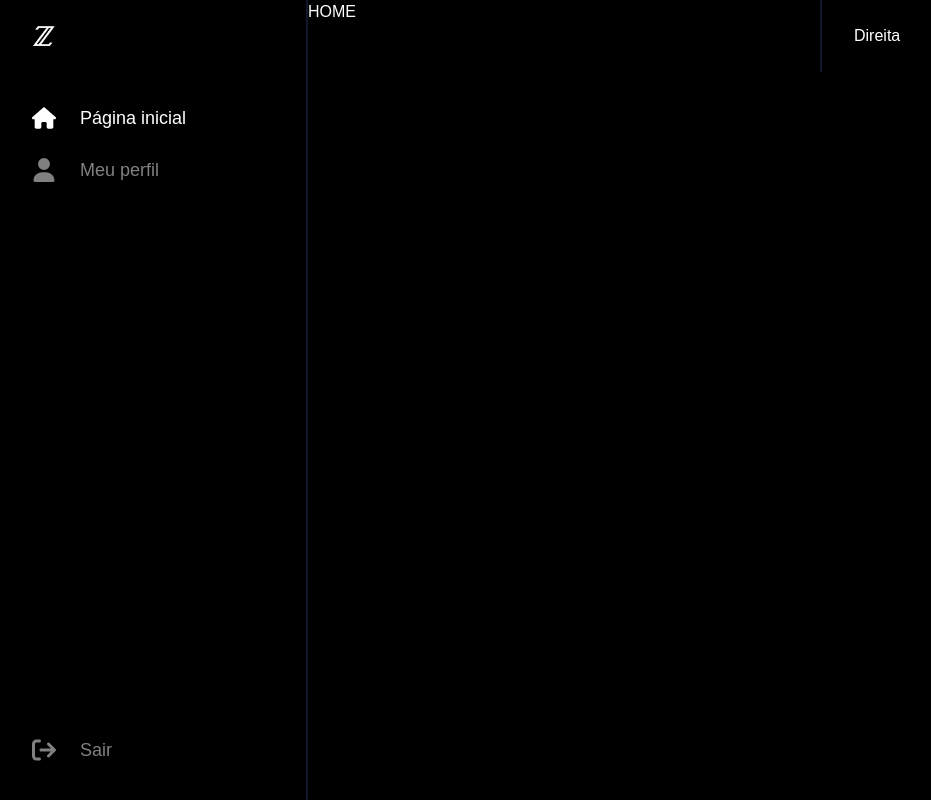
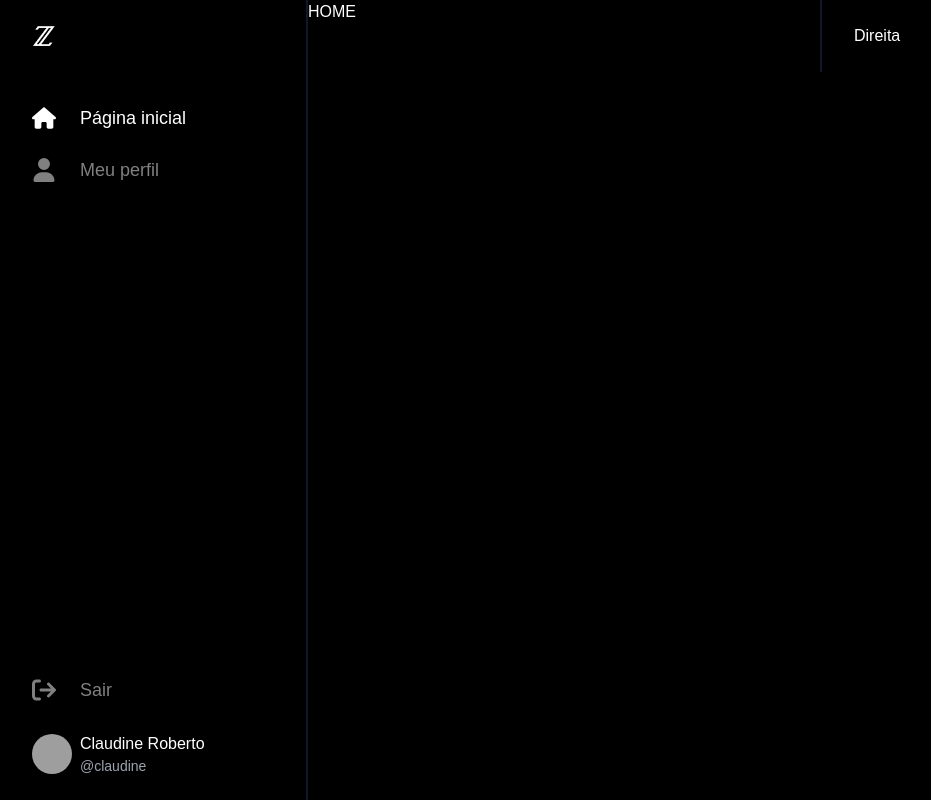
Before and after one commit to ClaudineRoberto/clone-twitter-frontend, a Next.js app: page /home in a window 1280 px wide. Shown: the whole page, without its empty margins (28-959 px from the left). Built offline with nearby package versions, Linux system fonts and the light colour scheme; grey boxes are pictures that could not be loaded.

Commit message:
Criando parte inferior da barra lateral esquerda

```diff
--- a/src/app/(ui)/layout.tsx
+++ b/src/app/(ui)/layout.tsx
@@ -1,5 +1,6 @@
 import { NavItem } from "@/components/nav/nav-item";
 import { NavLogout } from "@/components/nav/nav-logout";
+import { NavMyProfile } from "@/components/nav/nav-myprofile";
 import { Logo } from "@/components/ui/logo";
 import { faUser } from "@fortawesome/free-solid-svg-icons";
 import { faHome } from "@fortawesome/free-solid-svg-icons";
@@ -32,6 +33,7 @@
 
                 <div className="mb-6 flex flex-col gap-4">
                     <NavLogout />
+                    <NavMyProfile />
                 </div>
             </section>
 
--- /dev/null
+++ b/src/components/nav/nav-myprofile.tsx
@@ -0,0 +1,27 @@
+import { user } from "@/data/user";
+import Link from "next/link";
+
+export const NavMyProfile = () => {
+    return (
+        <div className="flex items-center">
+
+            <div className="size-10 mr-2 rounded-full overflow-hidden">
+                <Link href={`/${user.slug}`}>
+                    <img
+                        src={user.avatar}
+                        alt={user.name}
+                        className="size-full"
+                    />
+                </Link>
+            </div>
+
+            <div className="flex-1 overflow-hidden">
+                <Link href={`/${user.slug}`} className="block truncate">
+                    {user.name}
+                </Link>
+                <div className="text-sm text-gray-400 truncate">@{user.slug}</div>
+            </div>
+
+        </div>
+    );
+};
```
